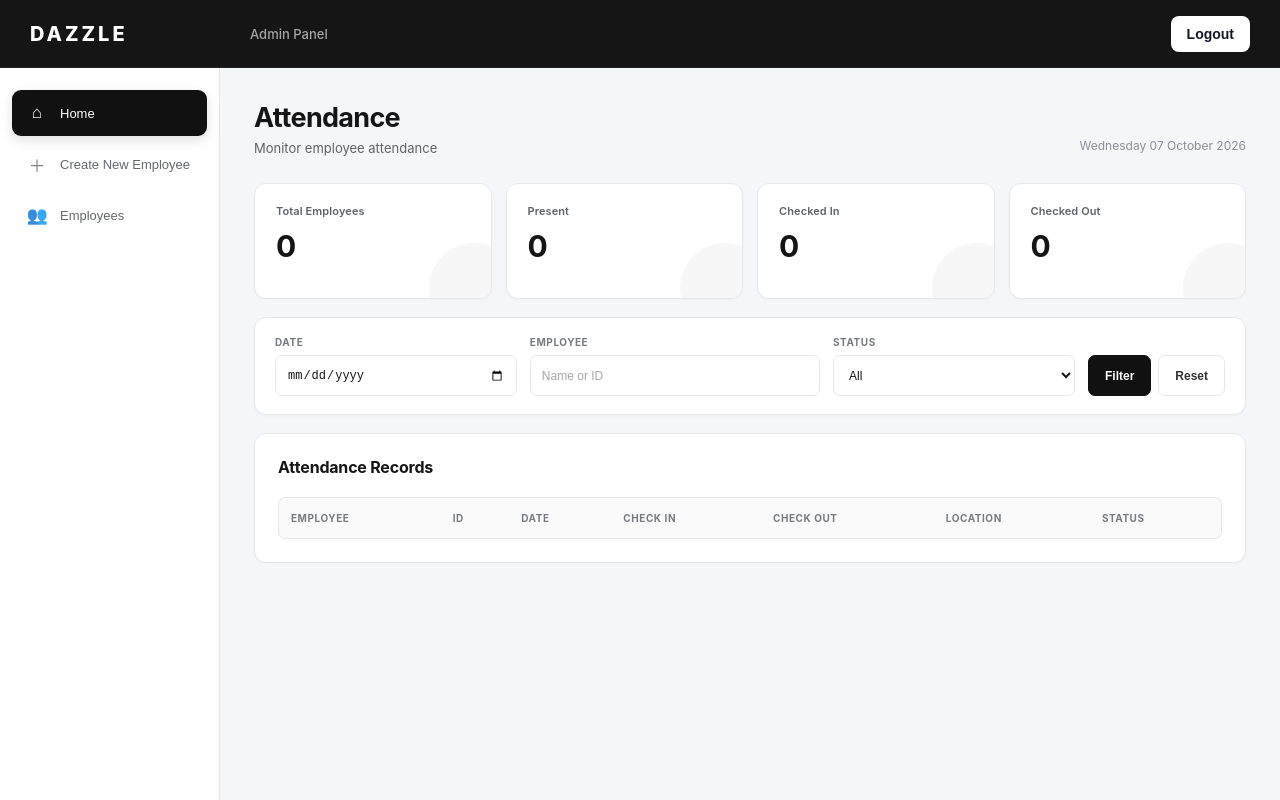
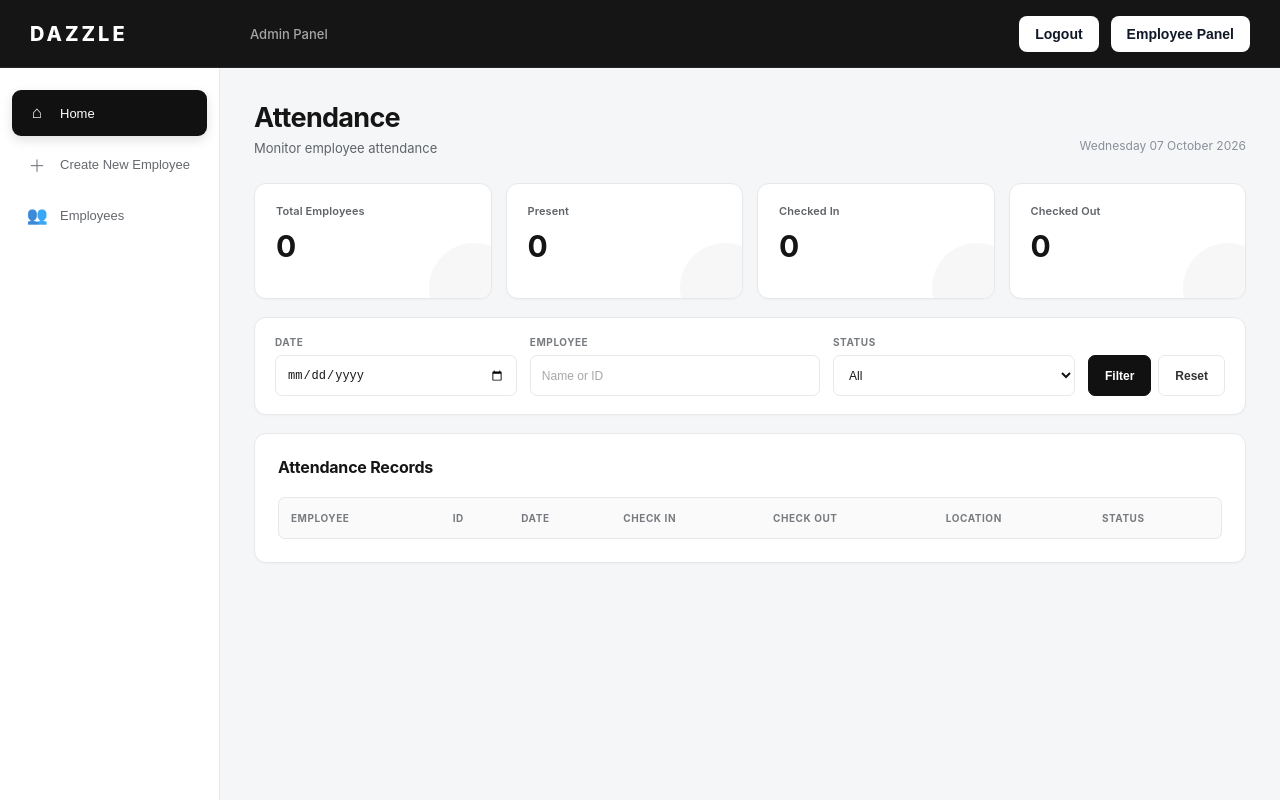
Before and after one commit to hasan113050/dazzle-employee-attendance, a plain HTML site: page admin.html in a window 1280 px wide. Drawn offline with Linux system fonts and the light colour scheme; no server answers.

Commit message:
Add button for Employee Panel in admin.html

```diff
--- a/admin.html
+++ b/admin.html
@@ -36,7 +36,9 @@
         >
             Logout
         </button>
-
+<button onclick="window.location.href='index.html'">
+    Employee Panel
+</button>
     </header>
 
 
```
